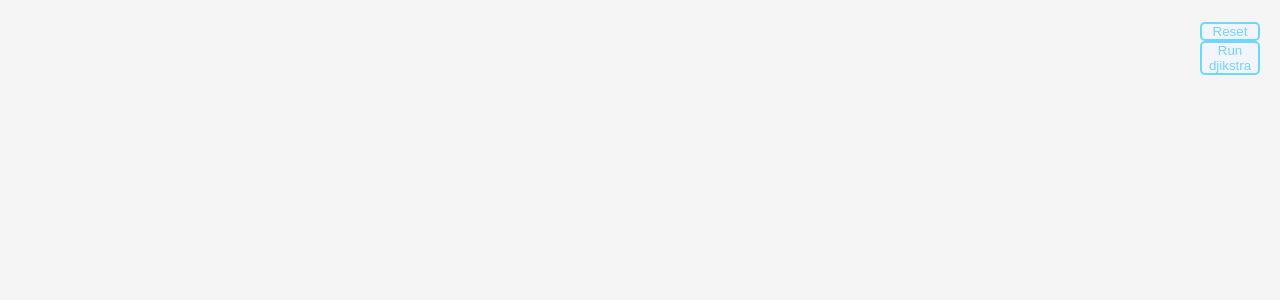
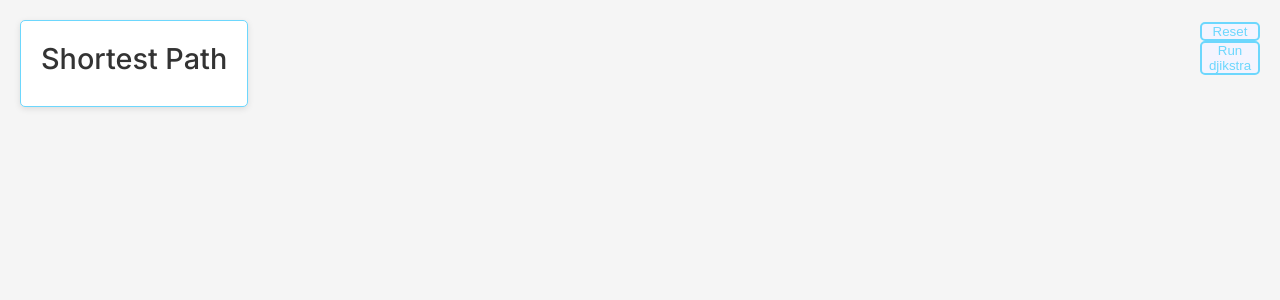
Before and after one commit to 2bias123/first-tauri, a Next.js app: page / in a window 1280 px wide. Shown: the top 300 px of the page. Built offline with nearby package versions, Linux system fonts and the light colour scheme.

Commit message:
Made a way to display the result of djikstras algorithm

```diff
--- /dev/null
+++ b/src/app/components/DjikstraResult/DjikstraResult.tsx
@@ -0,0 +1,21 @@
+import React from 'react';
+import './DjikstraResultStyle.css';
+
+interface DjikstraResultProps {
+  shortestPath: { name: string }[]; // Adjust the data structure if needed
+}
+
+const DjikstraResult: React.FC<DjikstraResultProps> = ({ shortestPath }) => {
+  return (
+    <div className="djikstra-result-container">
+      <h2>Shortest Path</h2>
+      <ul>
+        {shortestPath.map((node, index) => (
+          <li key={index}>{node.name}</li>
+        ))}
+      </ul>
+    </div>
+  );
+};
+
+export default DjikstraResult;
--- /dev/null
+++ b/src/app/components/DjikstraResult/DjikstraResultStyle.css
@@ -0,0 +1,29 @@
+/* DjikstraResultStyle.css */
+
+.djikstra-result-container {
+    position: absolute;
+    z-index: 1000;
+    top: 20px;
+    left: 20px;
+    border-radius: 5px;
+    border: 1px solid #6dd7fd;
+    background-color: white;
+    box-shadow: 0px 2px 6px rgba(0, 0, 0, 0.1);
+    padding: 20px;
+    max-width: 300px;
+}
+
+.djikstra-result-container h2 {
+    margin: 0;
+    padding: 0;
+    font-size: 1.8rem;
+    font-weight: 500;
+    color: #333;
+    margin-bottom: 10px;
+}
+
+.djikstra-result-container ul li {
+    color: #555;
+    margin-left: 30px; ;
+    margin-bottom: 5px;
+}
--- a/src/app/pages/GraphDrawer/GraphDrawer.tsx
+++ b/src/app/pages/GraphDrawer/GraphDrawer.tsx
@@ -4,6 +4,7 @@ import EdgeWeightDefinerComponent from '../../components/EdgeWeightDefinerCompon
 import './GraphDrawerStyle.css'
 import { invoke } from '@tauri-apps/api/tauri';
 import DjikstraInput from '@/app/components/DjikstraInput/DjikstraInput';
+import DjikstraResult from '@/app/components/DjikstraResult/DjikstraResult';
 
 
 //Defines the structure of the circle object
@@ -20,6 +21,8 @@ interface Circle {
       edgeWeight: number;
   }
 
+
+
 const GraphDrawer: React.FC = () => {
 
     const [showEdgeWeightDefiner, setShowEdgeWeightDefiner] = React.useState<boolean>(false);
@@ -30,6 +33,7 @@ const GraphDrawer: React.FC = () => {
     const [circlePairs, setCirclePairs] = useState<CirclePair[]>([]);
     const [edgeWeight, setEdgeWeight] = React.useState<number | ''>('');
     const [newCircleArray, setNewCircleArray] = useState<Circle[]>([]);
+    const [djikstraResult, setDjikstraResult] = React.useState([]);
 
     const handleCircleClick = (circle: Circle) => {
         if (showEdgeWeightDefiner) return;
@@ -113,13 +117,13 @@ const GraphDrawer: React.FC = () => {
       } if (startDjikstra === endDjikstra) {
           alert('Start and end nodes cannot be the same');
       } else {
-          invoke('get_shortest_path', {
+        const shortestPath = await invoke('get_shortest_path', {
             start_node_name: startDjikstra.trim(),
             end_node_name: endDjikstra.trim()
-              }).then((res) => {
-                  console.log(res);
               })
       setShowDjikstraInput(false);
+      setDjikstraResult(shortestPath);
+      return shortestPath;
       }
     }
 
@@ -154,6 +158,11 @@ const GraphDrawer: React.FC = () => {
         </div>
       )
         }
+         {djikstraResult && (
+        <div className="djikstra-result-section">
+          <DjikstraResult shortestPath={djikstraResult} />
+        </div>
+      )}
         </div>
     )};
 
```
